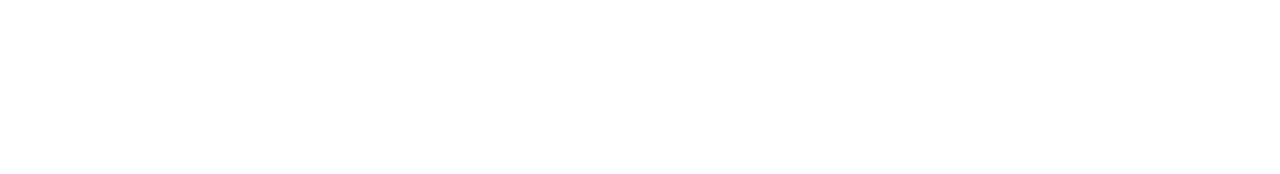
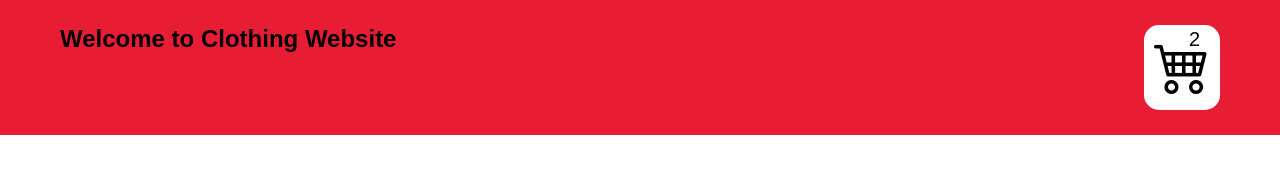
Before and after one commit to ivenkateswarlu/Shopping-cart, a plain HTML site: page index.html in a window 1280 px wide. Drawn offline with nearby package versions, Linux system fonts and the light colour scheme.

Commit message:
Styling navbar

```diff
--- a/index.html
+++ b/index.html
@@ -4,9 +4,19 @@
     <meta charset="UTF-8">
     <meta http-equiv="X-UA-Compatible" content="IE=edge">
     <meta name="viewport" content="width=device-width, initial-scale=1.0">
-    <title>Document</title>
+    <title>Clothing Website</title>
+    <link rel="stylesheet" href="style.css">
+    <link rel="stylesheet" href="https://cdn.jsdelivr.net/npm/bootstrap-icons@1.10.3/font/bootstrap-icons.css">
 </head>
 <body>
+    <div class="navbar">
+        <h2>Welcome to Clothing Website</h2>
+        <div class="cart">
+            <i class="bi bi-cart4"></i>
+            <div class="cartAmount">2</div>
+        </div>
+    </div>
 
 </body>
+<script src="main.js"></script>
 </html>
--- a/style.css
+++ b/style.css
@@ -0,0 +1,36 @@
+*{
+    margin: 0;
+    padding: 0;
+    box-sizing: border-box;
+
+}
+
+body{
+    margin-top: 5;
+    text-align: center;
+    font-family: sans-serif;
+}
+.navbar{
+    display: flex;
+    justify-content: space-between;
+    background-color: #e71d36;
+    padding: 25px 60px;
+}
+
+.cart{
+    font-size: 56px;
+    padding: 10px;
+    background-color: #ffff;
+    color: black;
+    border-radius: 15px;
+    position: relative;
+}
+.cartAmount{
+    font-size: 20px;
+    top: 3px;
+    right: 20px;
+    color: black;
+    position: absolute;
+    background-color: white;
+
+}
```
